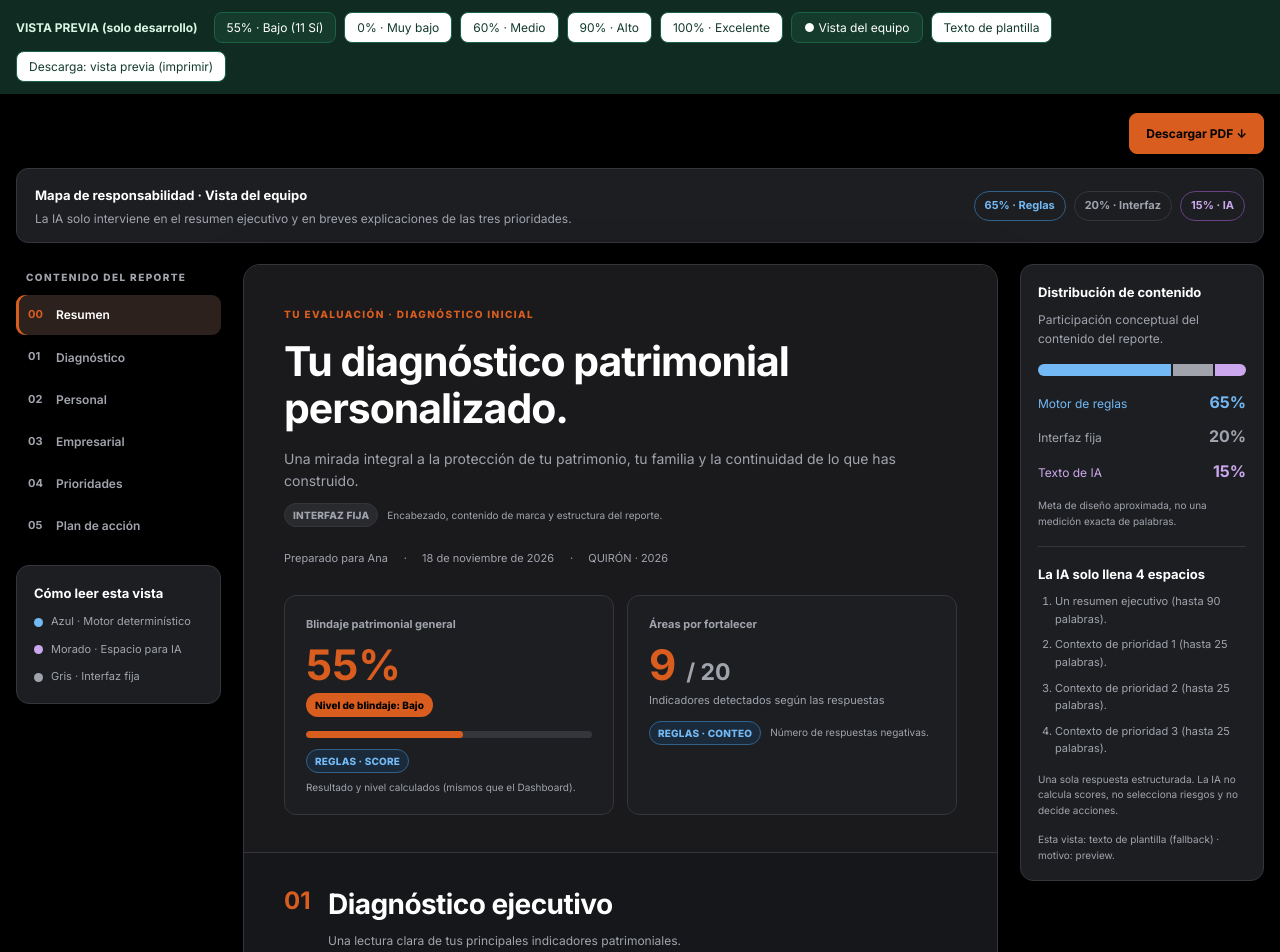
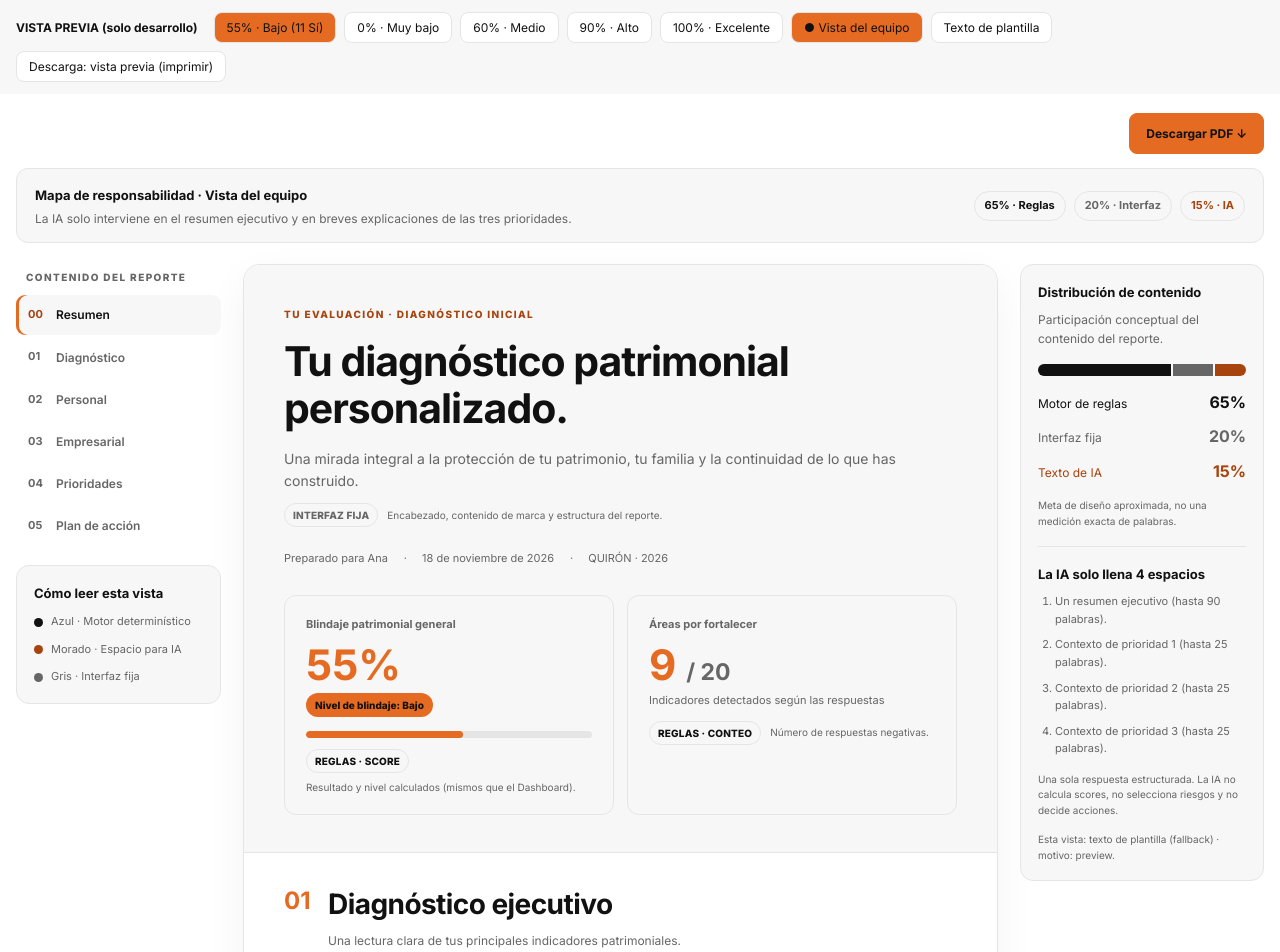
Before and after one commit to E-techgod/ai-report-feedback, a Next.js app: page /report-preview in a window 1280 px wide. Shown: the top 952 px of the page. Built offline with nearby package versions, Linux system fonts and the light colour scheme; no server answers.

Commit message:
feat: unify Quirón questionnaire and PDF light palette

```diff
--- a/src/app/globals.css
+++ b/src/app/globals.css
@@ -1,12 +1,19 @@
 @import url('https://fonts.googleapis.com/css2?family=Inter:wght@400;500;600;700;800&display=swap');
 
 :root {
-  --ink: #ffffff;
-  --muted: #a1a4ad;
-  --line: #34363c;
-  --gold: #d95d1e;
-  --bg: #000000;
-  --green: #d95d1e;
+  --color-background: #ffffff;
+  --color-text: #111111;
+  --color-accent: #e66b22;
+  --color-accent-text: #a7430c;
+  --color-surface: #f7f7f7;
+  --color-muted: #666666;
+  --color-border: #e5e5e5;
+  --ink: var(--color-text);
+  --muted: var(--color-muted);
+  --line: var(--color-border);
+  --gold: var(--color-accent);
+  --bg: var(--color-background);
+  --green: var(--color-accent);
 }
 * {
   box-sizing: border-box;
@@ -33,7 +40,7 @@ body {
 .header {
   height: 82px;
   border-bottom: 1px solid var(--line);
-  background: #000000;
+  background: var(--color-background);
   display: flex;
   align-items: center;
   justify-content: space-between;
@@ -55,7 +62,7 @@ body {
   display: grid;
   place-items: center;
   flex-shrink: 0;
-  background: #000;
+  background: var(--color-background);
   border-radius: 4px;
   overflow: hidden;
 }
@@ -82,7 +89,7 @@ body {
 }
 .eyebrow,
 .section-label {
-  color: var(--gold);
+  color: var(--color-accent-text);
   font-size: 11px;
   font-weight: 800;
   letter-spacing: 0.16em;
@@ -113,11 +120,11 @@ body {
   margin-top: 35px;
   font-size: 12px;
   font-weight: 700;
-  color: var(--gold);
+  color: var(--color-accent-text);
 }
 .progress {
   height: 5px;
-  background: #34363c;
+  background: var(--color-border);
   border-radius: 8px;
   margin: 11px 0 27px;
   overflow: hidden;
@@ -128,11 +135,11 @@ body {
   transition: width 0.2s;
 }
 .panel {
-  background: #1d1e22;
+  background: var(--color-surface);
   border: 1px solid var(--line);
   border-radius: 16px;
   padding: clamp(24px, 4.2vw, 50px);
-  box-shadow: 0 15px 50px rgba(0, 0, 0, 0.24);
+  box-shadow: 0 12px 36px rgba(17, 17, 17, 0.04);
 }
 h2 {
   font-family: Inter, ui-sans-serif, system-ui, sans-serif;
@@ -166,14 +173,14 @@ input:not([type='checkbox']) {
   padding: 15px 14px;
   border-radius: 8px;
   border: 1px solid var(--line);
-  background: #16171a;
+  background: var(--color-background);
   color: var(--ink);
   font: inherit;
   font-weight: 400;
   outline: none;
 }
 input:not([type='checkbox'])::placeholder {
-  color: #858891;
+  color: var(--color-muted);
 }
 input:focus-visible,
 button:focus-visible,
@@ -195,7 +202,7 @@ a:focus-visible {
   accent-color: var(--gold);
 }
 a {
-  color: var(--gold);
+  color: var(--color-accent-text);
 }
 button,
 .primary,
@@ -217,17 +224,17 @@ button:disabled {
 }
 .primary {
   background: var(--green);
-  color: #000000;
+  color: var(--color-text);
   border: 1px solid var(--green);
   min-height: 49px;
 }
 .primary:hover:not(:disabled) {
-  background: #b94d17;
+  background: #c75818;
 }
 .secondary {
-  background: #16171a;
+  background: var(--color-background);
   border: 1px solid var(--line);
-  color: var(--green);
+  color: var(--color-text);
   min-height: 49px;
 }
 .fine {
@@ -236,8 +243,8 @@ button:disabled {
   margin: 17px 0 0;
 }
 .error {
-  color: #ffb4a8;
-  background: #46221f;
+  color: #9b2f23;
+  background: #fff1ed;
   padding: 12px;
   border-radius: 8px;
   font-size: 13px;
@@ -255,7 +262,7 @@ button:disabled {
 }
 .qnumber {
   font-size: 12px;
-  color: var(--gold);
+  color: var(--color-accent-text);
   font-weight: 800;
   margin-top: 4px;
 }
@@ -280,8 +287,8 @@ button:disabled {
 }
 .answer button {
   border: 0;
-  background: #16171a;
-  color: var(--muted);
+  background: var(--color-background);
+  color: var(--ink);
   border-radius: 0;
   padding: 10px 18px;
   font-size: 13px;
@@ -292,7 +299,7 @@ button:disabled {
 }
 .answer button.chosen {
   background: var(--green);
-  color: #000000;
+  color: var(--color-text);
 }
 .actions {
   display: flex;
@@ -350,7 +357,7 @@ footer {
 }
 @media print {
   body {
-    background: #16171a;
+    background: var(--color-background);
   }
   .header,
   .progress,
@@ -377,12 +384,12 @@ footer {
   display: grid;
   place-items: center;
   padding: 24px;
-  background: rgba(0, 0, 0, 0.92);
+  background: rgba(255, 255, 255, 0.94);
 }
 .generating-card {
   max-width: 420px;
   text-align: center;
-  background: #1d1e22;
+  background: var(--color-surface);
   border: 1px solid var(--line);
   border-radius: 12px;
   padding: 32px 28px;
--- a/src/app/report-preview/PreviewClient.tsx
+++ b/src/app/report-preview/PreviewClient.tsx
@@ -74,9 +74,9 @@ export default function PreviewClient() {
   }, [preset, simulateAi]);
 
   const btn = (on: boolean) => ({
-    border: '1px solid #1b6246',
-    background: on ? '#143b2c' : '#fff',
-    color: on ? '#fff' : '#143b2c',
+    border: '1px solid var(--color-border)',
+    background: on ? 'var(--color-accent)' : 'var(--color-background)',
+    color: 'var(--color-text)',
     borderRadius: 8,
     padding: '7px 12px',
     font: 'inherit',
@@ -85,7 +85,7 @@ export default function PreviewClient() {
   });
 
   return (
-    <div style={{ background: '#f4f3ee', minHeight: '100vh' }}>
+    <div style={{ background: 'var(--color-background)', minHeight: '100vh' }}>
       <div
         className="preview-controls"
         style={{
@@ -93,10 +93,12 @@ export default function PreviewClient() {
           gap: 8,
           flexWrap: 'wrap',
           padding: '12px 16px',
-          background: '#102b21',
+          background: 'var(--color-surface)',
         }}
       >
-        <strong style={{ color: '#d9f5e3', fontSize: 12, alignSelf: 'center', marginRight: 8 }}>
+        <strong
+          style={{ color: 'var(--color-text)', fontSize: 12, alignSelf: 'center', marginRight: 8 }}
+        >
           VISTA PREVIA (solo desarrollo)
         </strong>
         {PRESETS.map((p, i) => (
--- a/src/components/ReportView.module.css
+++ b/src/components/ReportView.module.css
@@ -1,25 +1,25 @@
 /*
  * Styles for ReportView — ported from report-template/quiron-report-prototype-v2.html.
  * Scoped as a CSS Module, so class names here never clash with src/app/globals.css.
- * Colour legend: --det (blue) = rules engine, --ai (purple) = AI text, --static = fixed UI.
+ * Colour legend: --det = rules engine, --ai = AI text, --static = fixed UI.
  */
 .root {
-  --bg: #000000;
-  --paper: #16171a;
-  --ink: #ffffff;
-  --muted: #a1a4ad;
-  --line: #34363c;
-  --forest: #1a1a1c;
-  --det: #72b9f5;
-  --det-bg: #1b2a3a;
-  --det-line: #32618a;
-  --ai: #cba7ed;
-  --ai-bg: #2a2034;
-  --ai-line: #674181;
-  --static: #a1a4ad;
-  --static-bg: #292a2e;
-  --amber: #d95d1e;
-  --amber-bg: #3b241b;
+  --bg: var(--color-background);
+  --paper: var(--color-background);
+  --ink: var(--color-text);
+  --muted: var(--color-muted);
+  --line: var(--color-border);
+  --forest: var(--color-surface);
+  --det: var(--color-text);
+  --det-bg: var(--color-surface);
+  --det-line: var(--color-border);
+  --ai: var(--color-accent-text);
+  --ai-bg: var(--color-surface);
+  --ai-line: var(--color-border);
+  --static: var(--color-muted);
+  --static-bg: var(--color-surface);
+  --amber: var(--color-accent);
+  --amber-bg: var(--color-surface);
   background: var(--bg);
   color: var(--ink);
   font:
@@ -38,7 +38,7 @@
 }
 .root a:focus-visible,
 .root button:focus-visible {
-  outline: 3px solid #d95d1e;
+  outline: 3px solid var(--color-accent);
   outline-offset: 3px;
 }
 
@@ -58,9 +58,9 @@
   color: var(--muted);
 }
 .pdfButton {
-  border: 1px solid #d95d1e;
-  background: #d95d1e;
-  color: #000000;
+  border: 1px solid var(--color-accent);
+  background: var(--color-accent);
+  color: var(--color-text);
   border-radius: 8px;
   padding: 10px 16px;
   font: inherit;
@@ -69,7 +69,7 @@
   cursor: pointer;
 }
 .pdfButton:hover:not(:disabled) {
-  background: #b94d17;
+  background: #c75818;
 }
 .pdfButton:disabled {
   opacity: 0.5;
@@ -82,7 +82,7 @@
 }
 .reviewbarInner {
   border: 1px solid var(--line);
-  background: #1d1e22;
+  background: var(--color-surface);
   padding: 14px 18px;
   border-radius: 12px;
   display: flex;
@@ -113,7 +113,7 @@
   padding: 5px 10px;
   font-size: 11px;
   font-weight: 700;
-  background: #1d1e22;
+  background: var(--color-surface);
 }
 .miniDet {
   border-color: var(--det-line);
@@ -178,16 +178,16 @@
 }
 .nav a:hover,
 .navActive {
-  background: #2c211d;
-  color: #ffffff !important;
-  box-shadow: inset 3px 0 0 #d95d1e;
+  background: var(--color-surface);
+  color: var(--color-text) !important;
+  box-shadow: inset 3px 0 0 var(--color-accent);
 }
 .navActive span {
-  color: #d95d1e !important;
+  color: var(--color-accent-text) !important;
 }
 .sideCard {
   border: 1px solid var(--line);
-  background: #1d1e22;
+  background: var(--color-surface);
   border-radius: 13px;
   padding: 17px;
   margin-top: 19px;
@@ -222,7 +222,7 @@
   background: var(--ai);
 }
 .dotStatic {
-  background: #a1a4ad;
+  background: var(--color-muted);
 }
 .mixBar {
   display: flex;
@@ -232,7 +232,7 @@
   border-radius: 8px;
   margin: 15px 0 14px;
   gap: 2px;
-  background: #1d1e22;
+  background: var(--color-surface);
 }
 .barDet {
   width: 65%;
@@ -240,7 +240,7 @@
 }
 .barStatic {
   width: 20%;
-  background: #a1a4ad;
+  background: var(--color-muted);
 }
 .barAi {
   width: 15%;
@@ -294,7 +294,7 @@
   border: 1px solid var(--line);
   border-radius: 17px;
   overflow: hidden;
-  box-shadow: 0 22px 65px rgba(0, 0, 0, 0.32);
+  box-shadow: 0 14px 42px rgba(17, 17, 17, 0.05);
 }
 .paper h1,
 .paper h2,
@@ -333,20 +333,20 @@
   color: var(--ink);
 }
 .demoNotice {
-  background: #3b241b;
-  border-bottom: 1px solid #64402b;
-  color: #f2aa83;
+  background: var(--color-surface);
+  border-bottom: 1px solid var(--color-border);
+  color: var(--color-accent-text);
   padding: 11px 40px;
   font-size: 11px;
   font-weight: 650;
 }
 .hero {
-  background: #1a1a1c;
+  background: var(--color-surface);
   padding: 41px 40px 37px;
   border-bottom: 1px solid var(--line);
 }
 .hero .eyebrow {
-  color: #d95d1e;
+  color: var(--color-accent-text);
 }
 .paper .lead {
   font-size: 14px;
@@ -373,7 +373,7 @@
 }
 .scoreCard {
   padding: 20px 21px;
-  background: #1d1e22;
+  background: var(--color-surface);
   border: 1px solid var(--line);
   border-radius: 12px;
   min-width: 0;
@@ -389,7 +389,7 @@
     ui-sans-serif,
     system-ui,
     sans-serif;
-  color: #d95d1e;
+  color: var(--color-accent);
   margin: 7px 0 4px;
 }
 .scoreOf {
@@ -404,24 +404,24 @@
   display: inline-flex;
   font-size: 10px;
   font-weight: 800;
-  color: #000000;
+  color: var(--color-text);
   background: var(--amber);
   border-radius: 999px;
   padding: 4px 9px;
 }
 .levelGreen {
-  color: #000000;
+  color: var(--color-text);
   background: var(--amber);
 }
 .progress {
   height: 7px;
   border-radius: 10px;
-  background: #34363c;
+  background: var(--color-border);
   margin: 14px 0 8px;
   overflow: hidden;
 }
 .progressFill {
-  background: #d95d1e;
+  background: var(--color-accent);
   height: 100%;
   border-radius: 10px;
 }
@@ -433,7 +433,7 @@
 .printLogo {
   width: 120px;
   height: 52px;
-  background: #000;
+  background: var(--color-background);
   border-radius: 4px;
   overflow: hidden;
   display: grid;
@@ -474,7 +474,7 @@
     ui-sans-serif,
     system-ui,
     sans-serif;
-  color: #d95d1e;
+  color: var(--color-accent);
   min-width: 30px;
 }
 .paper .secSub {
@@ -524,7 +524,7 @@
 }
 .contentPanel {
   border: 1px solid var(--line);
-  background: #1d1e22;
+  background: var(--color-surface);
   border-radius: 12px;
   padding: 19px 20px;
   margin-top: 12px;
@@ -542,7 +542,7 @@
   margin-top: 14px;
 }
 .signal {
-  background: #1d1e22;
+  background: var(--color-surface);
   border: 1px solid var(--line);
   border-radius: 10px;
   padding: 14px;
@@ -568,14 +568,14 @@
 /* ---------- AI text slots: neutral for clients, purple in team view ---------- */
 .aiBox {
   border: 1px solid var(--line);
-  background: #1d1e22;
+  background: var(--color-surface);
   border-radius: 12px;
   padding: 17px 19px;
   margin-top: 15px;
 }
 .aiBoxTeam {
   border: 1px dashed var(--ai-line);
-  background: #251e2d;
+  background: var(--color-surface);
 }
 .aiHead {
   display: flex;
@@ -586,11 +586,11 @@
 }
 .aiHead strong {
   font-size: 12px;
-  color: #cba7ed;
+  color: var(--color-accent-text);
 }
 .aiLimit {
   font-size: 10px;
-  color: #cba7ed;
+  color: var(--color-accent-text);
   background: var(--ai-bg);
   padding: 3px 8px;
   border-radius: 999px;
@@ -604,12 +604,12 @@
 }
 .aiBoxTeam .aiContent {
   margin-top: 10px;
-  color: #d1c4d9;
+  color: var(--color-text);
 }
 .aiMeta {
   margin: 9px 0 0;
   font-size: 10px;
-  color: #b6a4c4;
+  color: var(--color-muted);
 }
 .pending {
   display: block;
@@ -629,7 +629,7 @@
   padding: 17px;
   border-radius: 11px;
   min-width: 0;
-  background: #1d1e22;
+  background: var(--color-surface);
 }
 .areaTop {
   display: flex;
@@ -659,11 +659,11 @@
   font-weight: 750;
   white-space: nowrap;
   background: var(--amber);
-  color: #000000;
+  color: var(--color-text);
 }
 .chipGreen {
   background: var(--amber);
-  color: #000000;
+  color: var(--color-text);
 }
 .priority {
   display: grid;
@@ -681,7 +681,7 @@
     ui-sans-serif,
     system-ui,
     sans-serif;
-  color: #d95d1e;
+  color: var(--color-accent);
 }
 .priority h3 {
   font-size: 14px;
@@ -694,7 +694,7 @@
   margin: 6px 0;
 }
 .priorityLine b {
-  color: #ffffff;
+  color: var(--color-text);
 }
 .priority .aiBox {
   margin-top: 13px;
@@ -702,12 +702,12 @@
 }
 .allGood {
   border: 1px solid var(--line);
-  background: #1d1e22;
+  background: var(--color-surface);
   border-radius: 12px;
   padding: 18px 20px;
 }
 .timeline {
-  border-left: 2px solid #46484e;
+  border-left: 2px solid var(--color-border);
   padding-left: 24px;
   margin: 9px 0 0 10px;
 }
@@ -725,8 +725,8 @@
   left: -31px;
   width: 10px;
   height: 10px;
-  background: #d95d1e;
-  border: 3px solid #1d1e22;
+  background: var(--color-accent);
+  border: 3px solid var(--color-surface);
   border-radius: 50%;
 }
 .step small {
@@ -746,8 +746,8 @@
   border-radius: 12px;
   padding: 26px;
   margin-top: 24px;
-  background: #1a1a1c;
-  color: #fff;
+  background: var(--color-surface);
+  color: var(--color-text);
 }
 .paper .cta h3 {
   font:
@@ -755,7 +755,7 @@
     ui-sans-serif,
     system-ui,
     sans-serif;
-  color: #fff;
+  color: var(--color-text);
 }
 .paper .cta p {
   color: var(--muted);
@@ -764,10 +764,10 @@
 .ctaButton {
   display: inline-block;
   padding: 10px 16px;
-  background: #d95d1e;
+  background: var(--color-accent);
   border: 0;
   border-radius: 8px;
-  color: #000000;
+  color: var(--color-text);
   font: inherit;
   font-size: 12px;
   font-weight: 800;
@@ -775,7 +775,7 @@
   cursor: pointer;
 }
 .ctaButton:hover:not(:disabled) {
-  background: #b94d17;
+  background: #c75818;
 }
 .ctaButton:disabled {
   opacity: 0.55;
@@ -833,7 +833,7 @@
   .nav a {
     white-space: nowrap;
     flex: none;
-    background: #1d1e22;
+    background: var(--color-surface);
     border: 1px solid var(--line);
     padding: 8px 10px;
   }
@@ -870,7 +870,7 @@
 }
 @media print {
   .root {
-    background: #000000;
+    background: var(--color-background);
     padding: 0;
   }
   .actionbar,
@@ -901,7 +901,7 @@
     border-bottom: 1px solid var(--line);
   }
   .hero {
-    background: #1a1a1c !important;
+    background: var(--color-surface) !important;
   }
   .hero,
   .section {
@@ -923,15 +923,15 @@
   }
   .aiBox,
   .aiBoxTeam {
-    background: #1d1e22 !important;
+    background: var(--color-surface) !important;
     border: 1px solid var(--line) !important;
   }
   .aiBox .aiContent {
     color: var(--muted) !important;
   }
   .cta {
-    background: #1a1a1c !important;
-    color: #fff !important;
+    background: var(--color-surface) !important;
+    color: var(--color-text) !important;
   }
   .root * {
     print-color-adjust: exact;
@@ -949,9 +949,9 @@
 }
 .emailOk {
   background: var(--amber-bg);
-  color: #f2aa83;
+  color: var(--color-accent-text);
 }
 .emailError {
   background: var(--amber);
-  color: #000000;
+  color: var(--color-text);
 }
--- /dev/null
+++ b/src/lib/design-tokens.ts
@@ -0,0 +1,10 @@
+/** Shared Quirón palette for server-rendered assets such as the PDF. */
+export const palette = {
+  background: '#FFFFFF',
+  text: '#111111',
+  accent: '#E66B22',
+  accentText: '#A7430C',
+  secondaryBackground: '#F7F7F7',
+  secondaryText: '#666666',
+  border: '#E5E5E5',
+} as const;
--- a/src/lib/pdf/ReportPdf.tsx
+++ b/src/lib/pdf/ReportPdf.tsx
@@ -5,21 +5,21 @@ import path from 'node:path';
 import type * as ReactPdf from '@react-pdf/renderer';
 import type { FinalReport } from '../final-report';
 import { buildReportContent, type AreaContent, type ReportContent } from '../report-content';
+import { palette } from '../design-tokens';
 
 /**
  * Server-side PDF of the finalized report. Rendered from buildReportContent(report) — the same
  * content object the web view and the email use — never from browser state.
  */
 const C = {
-  ink: '#ffffff',
-  muted: '#a1a4ad',
-  line: '#34363c',
-  forest: '#1a1a1c',
-  gold: '#d95d1e',
-  soft: '#1d1e22',
-  amber: '#d95d1e',
-  amberBg: '#d95d1e',
-  greenBg: '#d95d1e',
+  ink: palette.text,
+  muted: palette.secondaryText,
+  line: palette.border,
+  forest: palette.secondaryBackground,
+  gold: palette.accent,
+  soft: palette.secondaryBackground,
+  amberBg: palette.accent,
+  greenBg: palette.accent,
 };
 
 function loadLogo(): Buffer | null {
@@ -39,7 +39,7 @@ function buildDocument(r: typeof ReactPdf, c: ReportContent, logo: Buffer | null
   Font.registerHyphenationCallback((word) => [word]);
   const styles = StyleSheet.create({
     page: {
-      backgroundColor: '#000000',
+      backgroundColor: palette.background,
       paddingTop: 100,
       paddingBottom: 56,
       paddingHorizontal: 42,
@@ -63,7 +63,7 @@ function buildDocument(r: typeof ReactPdf, c: ReportContent, logo: Buffer | null
     logoBox: {
       width: 110,
       height: 48,
-      backgroundColor: '#000000',
+      backgroundColor: palette.background,
       borderRadius: 4,
       justifyContent: 'center',
       alignItems: 'center',
@@ -83,7 +83,7 @@ function buildDocument(r: typeof ReactPdf, c: ReportContent, logo: Buffer | null
     eyebrow: {
       fontSize: 8,
       letterSpacing: 1.4,
-      color: C.gold,
+      color: palette.accentText,
       textTransform: 'uppercase',
       marginBottom: 6,
     },
@@ -131,7 +131,7 @@ function buildDocument(r: typeof ReactPdf, c: ReportContent, logo: Buffer | null
     level: {
       fontSize: 9,
       fontFamily: 'Helvetica-Bold',
-      color: '#000000',
+      color: C.ink,
       backgroundColor: C.amberBg,
       paddingVertical: 3,
       paddingHorizontal: 7,
@@ -139,7 +139,7 @@ function buildDocument(r: typeof ReactPdf, c: ReportContent, logo: Buffer | null
       alignSelf: 'flex-start',
       marginTop: 6,
     },
-    levelGreen: { color: '#000000', backgroundColor: C.greenBg },
+    levelGreen: { color: C.ink, backgroundColor: C.greenBg },
     barTrack: { height: 6, backgroundColor: C.line, borderRadius: 3, marginTop: 8 },
     barFill: { height: 6, backgroundColor: C.gold, borderRadius: 3 },
     scoreSub: { fontSize: 9, color: C.muted, marginTop: 4 },
@@ -156,7 +156,7 @@ function buildDocument(r: typeof ReactPdf, c: ReportContent, logo: Buffer | null
       marginBottom: 2,
       fontSize: 15,
       fontFamily: 'Helvetica-Bold',
-      color: C.ink,
+      color: C.gold,
     },
     secSub: { fontSize: 9.5, color: C.muted },
     panel: { backgroundColor: C.soft, borderRadius: 6, padding: 12, marginBottom: 8 },
@@ -191,13 +191,13 @@ function buildDocument(r: typeof ReactPdf, c: ReportContent, logo: Buffer | null
     },
     chip: {
       fontSize: 7.5,
-      color: '#000000',
+      color: C.ink,
       backgroundColor: C.amberBg,
       paddingVertical: 2,
       paddingHorizontal: 6,
       borderRadius: 7,
     },
-    chipGreen: { color: '#000000', backgroundColor: C.greenBg },
+    chipGreen: { color: C.ink, backgroundColor: C.greenBg },
     priority: {
       backgroundColor: C.soft,
       flexDirection: 'row',
@@ -213,7 +213,7 @@ function buildDocument(r: typeof ReactPdf, c: ReportContent, logo: Buffer | null
       height: 22,
       borderRadius: 11,
       backgroundColor: C.gold,
-      color: '#000000',
+      color: C.ink,
       textAlign: 'center',
       paddingTop: 5,
       fontSize: 10,
@@ -229,12 +229,12 @@ function buildDocument(r: typeof ReactPdf, c: ReportContent, logo: Buffer | null
       borderLeftColor: C.gold,
       paddingLeft: 9,
     },
-    cta: { backgroundColor: C.forest, color: '#fff', borderRadius: 8, padding: 16, marginTop: 14 },
-    ctaTitle: { fontSize: 13, fontFamily: 'Helvetica-Bold', color: '#fff', marginBottom: 4 },
+    cta: { backgroundColor: C.forest, color: C.ink, borderRadius: 8, padding: 16, marginTop: 14 },
+    ctaTitle: { fontSize: 13, fontFamily: 'Helvetica-Bold', color: C.ink, marginBottom: 4 },
     ctaText: { fontSize: 9.5, color: C.muted, marginBottom: 8 },
     ctaButton: {
       backgroundColor: C.gold,
-      color: '#000000',
+      color: C.ink,
       fontFamily: 'Helvetica-Bold',
       fontSize: 10,
       paddingVertical: 6,
```
Also changed, not shown: public/images/quiron-logo.png, 5 other files (tests, documents, lock files or other folders).
